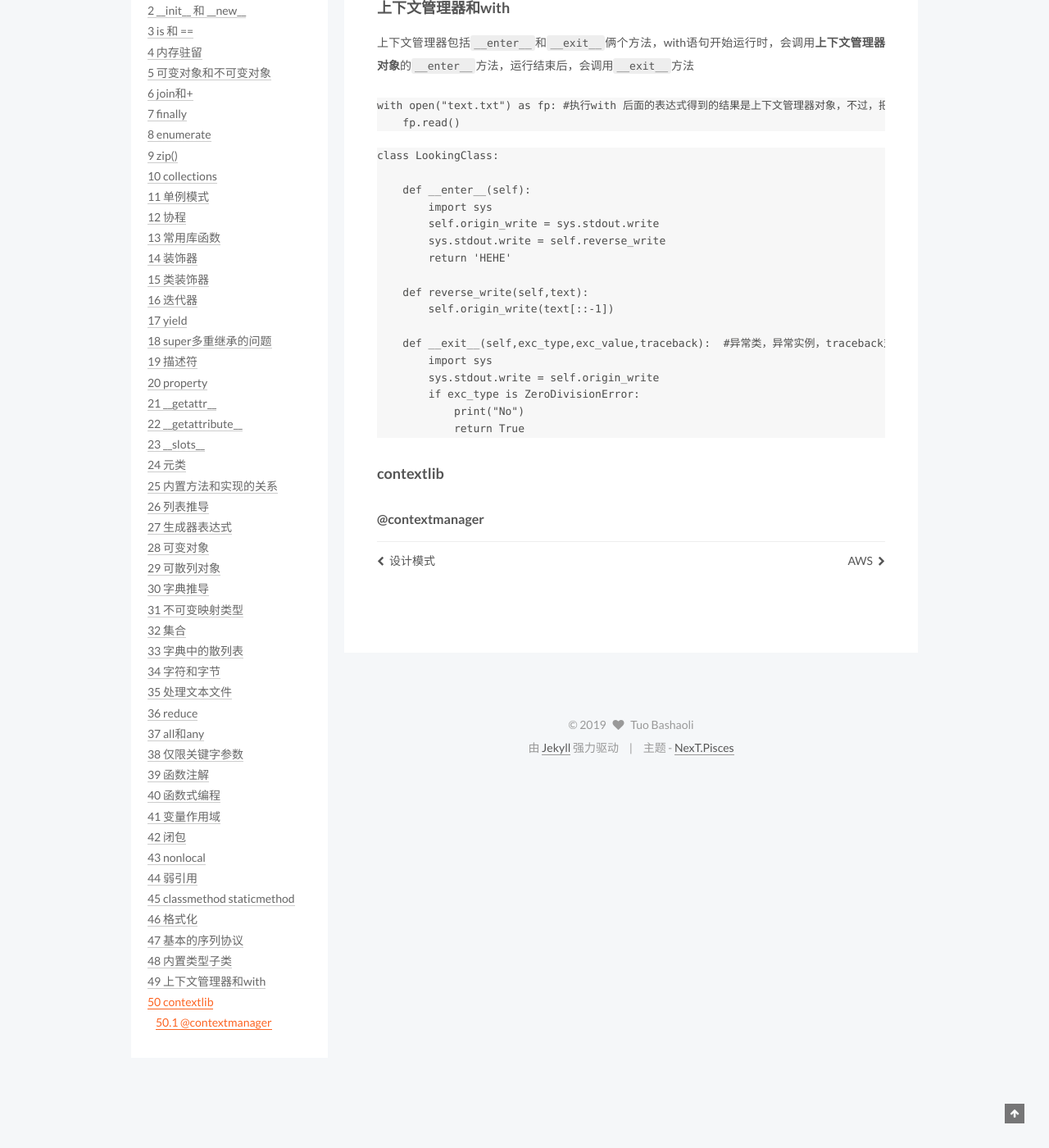
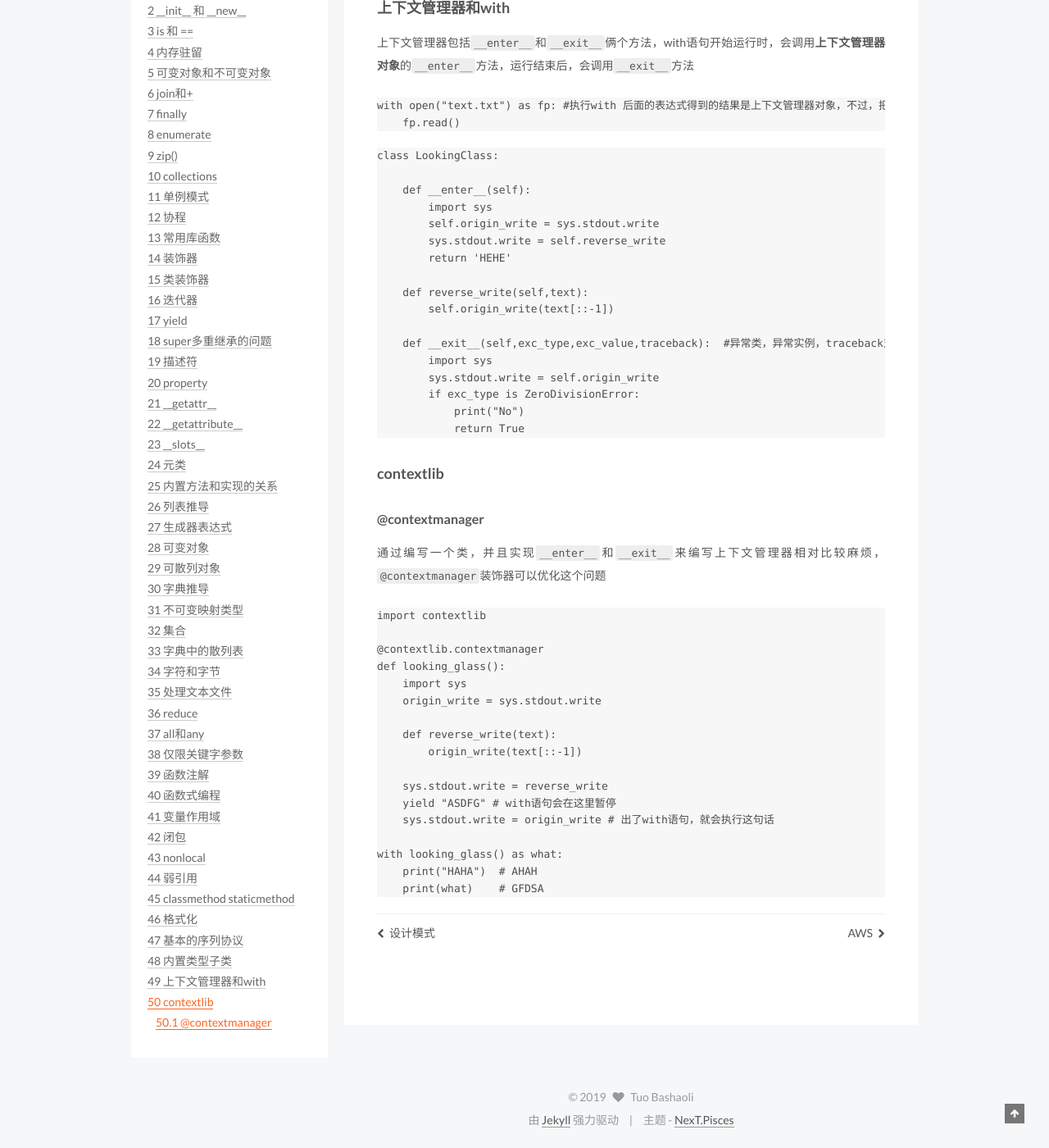
Before and after one commit to tuobashaoli/tuobashaoli.github.io, a Jekyll site: the page built from _posts/2019-05-03-python.markdown, in a window 1280 px wide and 1400 px high, scrolled down 20247 px. Shown: the whole window at 82% size. Built offline with Jekyll 4.4.1, drawn with Linux system fonts in a browser that asks for light colours; comment, search, counter and statistics services are not loaded.

Commit message:
update python

````diff
--- a/_posts/2019-05-03-python.markdown
+++ b/_posts/2019-05-03-python.markdown
@@ -902,3 +902,25 @@ class LookingClass:
 ### contextlib
 
 #### @contextmanager
+
+通过编写一个类，并且实现`__enter__`和`__exit__`来编写上下文管理器相对比较麻烦，`@contextmanager`装饰器可以优化这个问题
+
+```python3
+import contextlib
+
+@contextlib.contextmanager
+def looking_glass():
+    import sys
+    origin_write = sys.stdout.write
+
+    def reverse_write(text):
+        origin_write(text[::-1])
+
+    sys.stdout.write = reverse_write
+    yield "ASDFG" # with语句会在这里暂停
+    sys.stdout.write = origin_write # 出了with语句，就会执行这句话
+
+with looking_glass() as what:
+    print("HAHA")  # AHAH
+    print(what)    # GFDSA
+```
````
